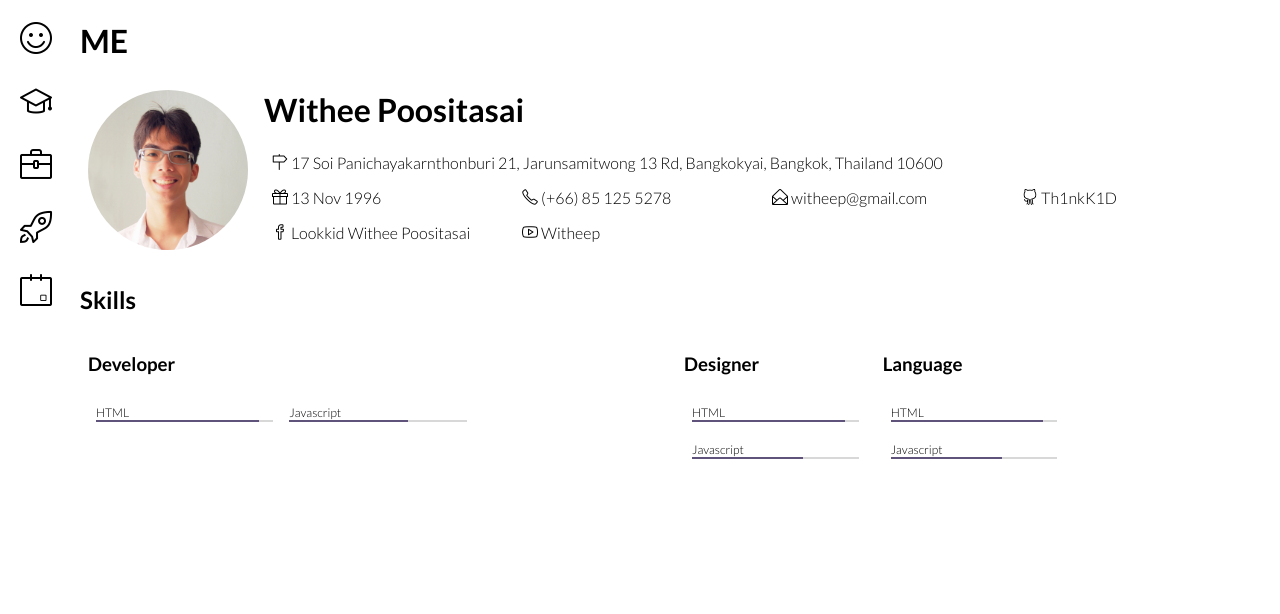
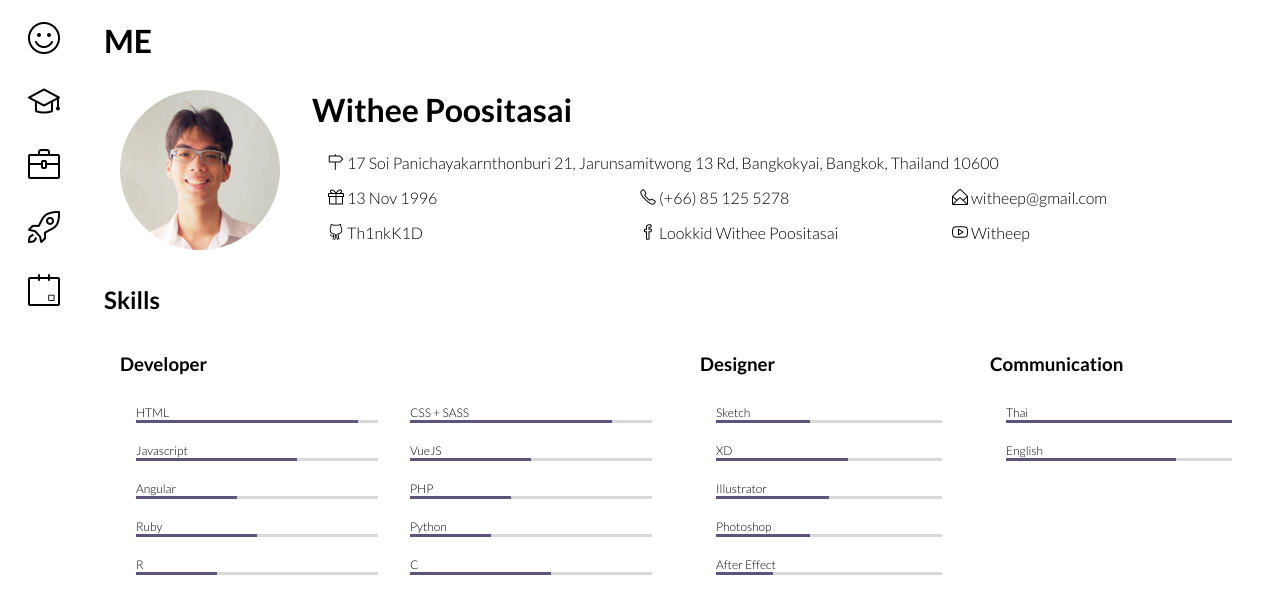
Before and after one commit to Th1nkK1D/me, a Vue app: page /profile in a window 1280 px wide. Shown: the top 614 px of the page. Built offline with nearby package versions, Linux system fonts and the light colour scheme.

Commit message:
Add skills, minor UI fixed

```diff
--- a/src/components/Me.vue
+++ b/src/components/Me.vue
@@ -51,39 +51,50 @@ export default {
     return {
       bio: [
         {icon: 'direction', text: '17 Soi Panichayakarnthonburi 21, Jarunsamitwong 13 Rd, Bangkokyai, Bangkok, Thailand 10600', size: 11},
-        {icon: 'present', text: '13 Nov 1996', size: 3},
-        {icon: 'phone', text: '(+66) 85 125 5278', size: 3},
-        {icon: 'envelope-open', text: 'witheep@gmail.com', size: 3},
-        {icon: 'social-github', text: 'Th1nkK1D', size: 3},
-        {icon: 'social-facebook', text: 'Lookkid Withee Poositasai', size: 3},
-        {icon: 'social-youtube', text: 'Witheep', size: 3},
+        {icon: 'present', text: '13 Nov 1996', size: 4},
+        {icon: 'phone', text: '(+66) 85 125 5278', size: 4},
+        {icon: 'envelope-open', text: 'witheep@gmail.com', size: 4},
+        {icon: 'social-github', text: 'Th1nkK1D', size: 4},
+        {icon: 'social-facebook', text: 'Lookkid Withee Poositasai', size: 4},
+        {icon: 'social-youtube', text: 'Witheep', size: 4},
       ],
       skills: [
         {
           name: 'Developer',
           size: 6,
-          column: 3,
+          column: 2,
           skill: [
             {label: 'HTML', value: '11'},
+            {label: 'CSS + SASS', value: '10'},
             {label: 'Javascript', value: '8'},
+            {label: 'VueJS', value: '6'},
+            {label: 'Angular', value: '5'},
+            {label: 'PHP', value: '5'},
+            {label: 'Ruby', value: '6'},
+            {label: 'Python', value: '4'},
+            {label: 'R', value: '4'},
+            {label: 'C', value: '7'},
           ]
         },
         {
           name: 'Designer',
+          size: null,
           column: 1,
-          size: 2,
           skill: [
-            {label: 'HTML', value: '11'},
-            {label: 'Javascript', value: '8'},
+            {label: 'Sketch', value: '5'},
+            {label: 'XD', value: '7'},
+            {label: 'Illustrator', value: '6'},
+            {label: 'Photoshop', value: '5'},
+            {label: 'After Effect', value: '3'},
           ]
         },
         {
-          name: 'Language',
+          name: 'Communication',
+          size: null,
           column: 1,
-          size: 2,
           skill: [
-            {label: 'HTML', value: '11'},
-            {label: 'Javascript', value: '8'},
+            {label: 'Thai', value: '12'},
+            {label: 'English', value: '9'},
           ]
         }
       ]
--- a/src/components/Profile.vue
+++ b/src/components/Profile.vue
@@ -28,6 +28,6 @@ export default {
 
 <style lang="scss">
   .padder {
-    margin: 0.5em
+    margin: 0.5em 1em;
   }
 </style>
--- a/src/components/Skillbar.vue
+++ b/src/components/Skillbar.vue
@@ -19,7 +19,7 @@ export default {
     font-size: 12px;
   }
   .bar {
-    height: 2px;
+    height: 3px;
     background-color: #D8D8D8;
 
     .scale {
```
